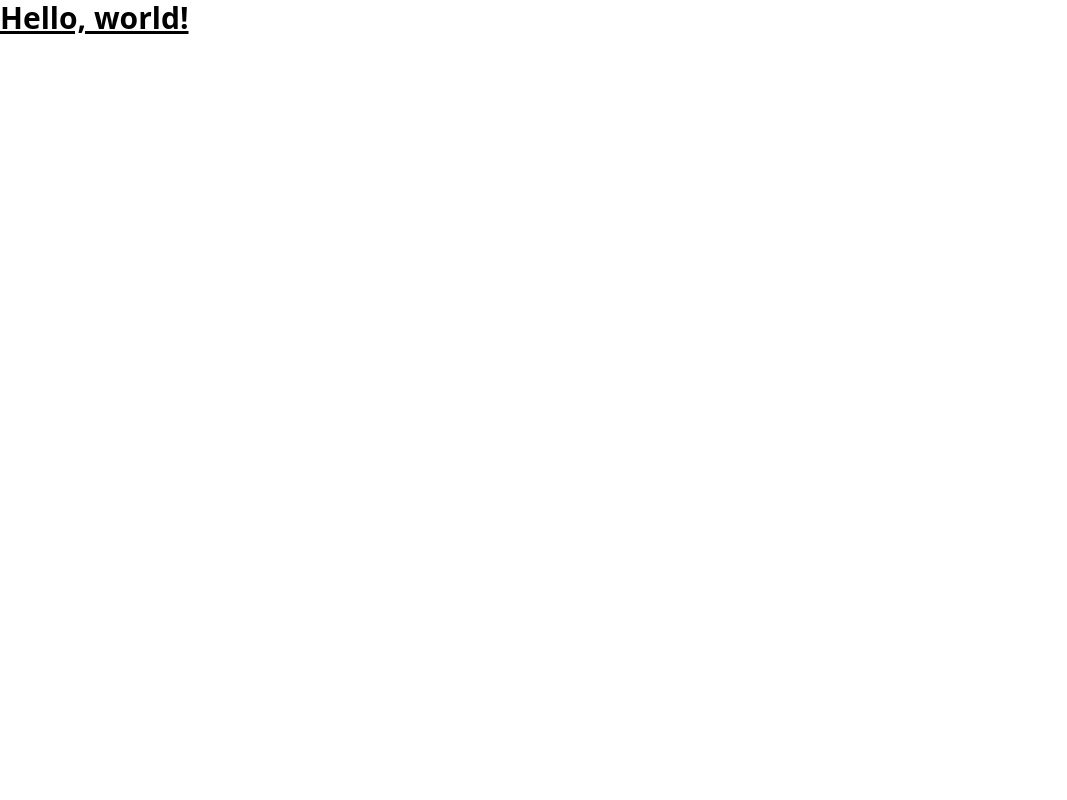
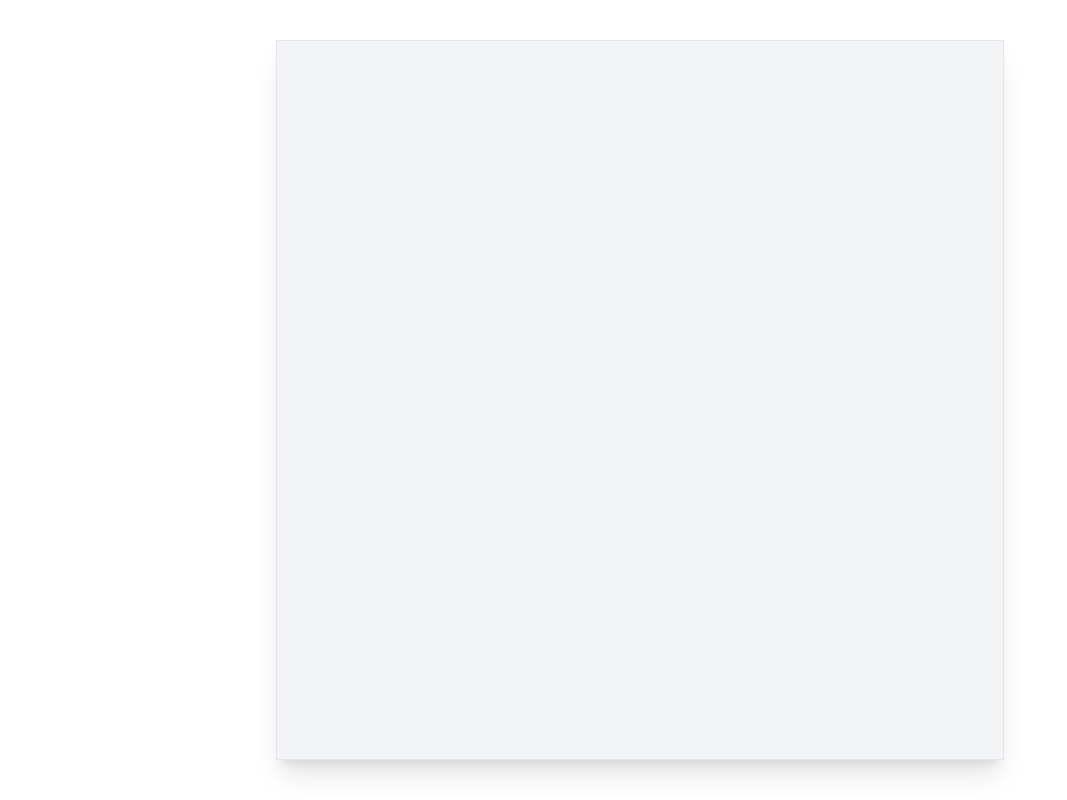
Before and after one commit to rafaelmgr12/chat-app, a React (Vite) app: page / in a window 1280 px wide. Shown: the whole page, without its empty margins (0-1067 px from the left). Built offline with nearby package versions, Linux system fonts and the light colour scheme.

Commit message:
[feat] add container of the app

```diff
--- a/src/App.tsx
+++ b/src/App.tsx
@@ -1,5 +1,21 @@
+
+const style = {
+  appContainer: `max-w-[728px] mx-auto text-center`,
+  sectionContainer: `flex flex-col h-[90vh] bg-gray-100 mt-10 shadow-xl border relative`,
+};
+
 function App() {
-  return <h1 className="text-3xl font-bold underline">Hello, world!</h1>;
+
+
+
+  return (
+    <div className={style.appContainer}>
+      <section className= {style.sectionContainer}>
+        {/* Navbar */}
+        {/* Chat component */}
+      </section>
+    </div>
+  );
 }
 
 export default App;
```
